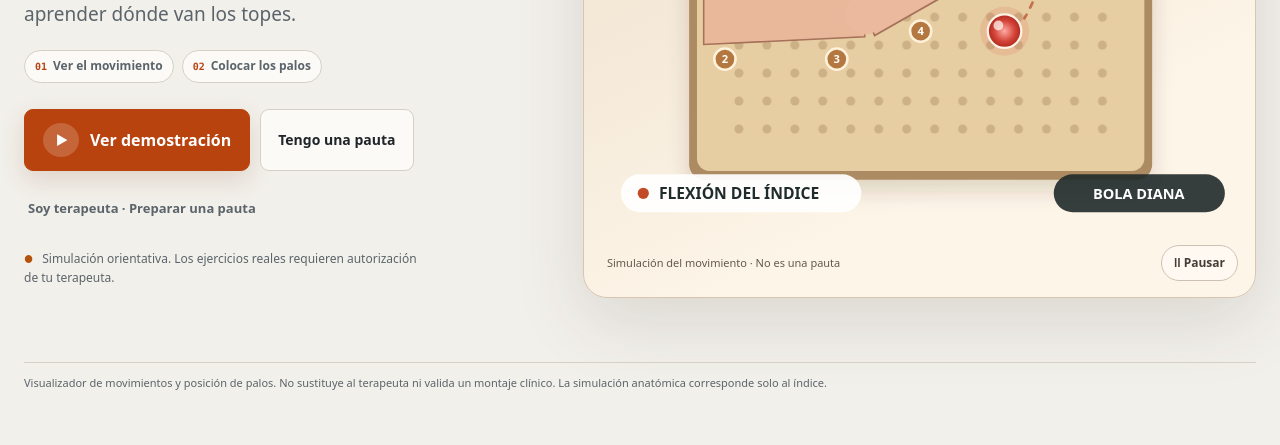
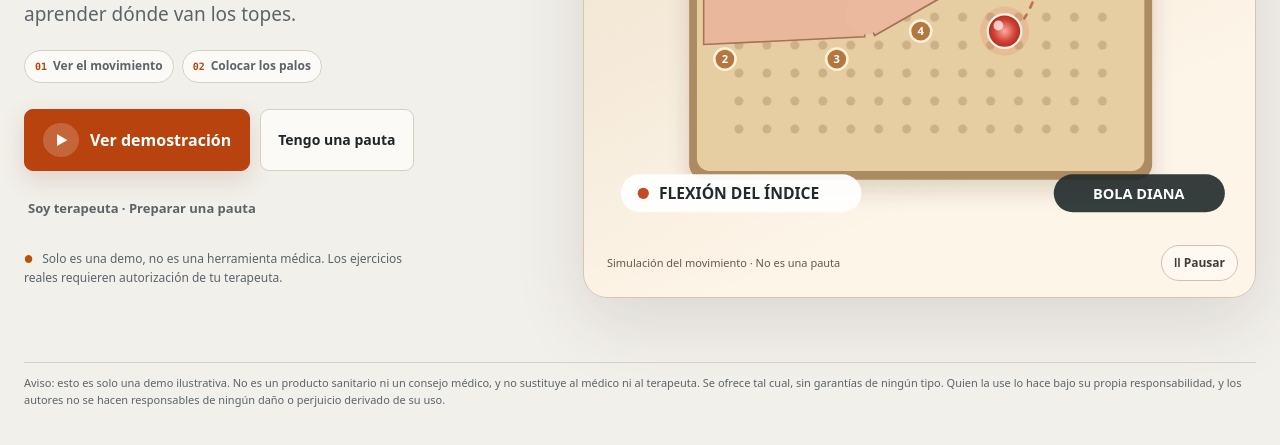
Before and after one commit to michaelmizu/tabla-canadiense, a plain HTML site: page index.html in a window 1280 px wide. Shown: the part 459-904 px from the top of the page. Drawn offline with Linux system fonts and the light colour scheme.

Commit message:
Aviso legal: solo demo, no es herramienta médica, sin garantías ni responsabilidad (app y README ES/FR)
Co-Authored-By: Claude Opus 5.5 <noreply@anthropic.com>
Claude-Session: https://claude.ai/code/session_01HkuyS9bQqRuWsax4iRKuMW

```diff
--- a/index.html
+++ b/index.html
@@ -426,7 +426,7 @@ footer{font-size:11px;line-height:1.5}
       <button id="start-load" type="button" class="ghost button-xl hero-secondary">Tengo una pauta</button>
     </div>
     <button id="start-therapist" type="button" class="quiet-link therapist-entry">Soy terapeuta · Preparar una pauta</button>
-    <p class="welcome-safety"><span aria-hidden="true">●</span> Simulación orientativa. Los ejercicios reales requieren autorización de tu terapeuta.</p>
+    <p class="welcome-safety"><span aria-hidden="true">●</span> Solo es una demo, no es una herramienta médica. Los ejercicios reales requieren autorización de tu terapeuta.</p>
   </div>
   <div class="welcome-art hero-stage" aria-label="Vista animada de un dedo índice moviéndose hacia una bola sobre la tabla">
     <div class="hero-stage-top"><span class="hero-kicker"><span class="pulse-dot" aria-hidden="true"></span> MOVIMIENTO EN DIRECTO</span><span class="hero-indicator">ÍNDICE · VISTA SUPERIOR</span></div>
@@ -794,7 +794,7 @@ footer{font-size:11px;line-height:1.5}
 
   </details>
   </main>
-  <footer>Visualizador de movimientos y posición de palos. No sustituye al terapeuta ni valida un montaje clínico. La simulación anatómica corresponde solo al índice.</footer>
+  <footer>Aviso: esto es solo una demo ilustrativa. No es un producto sanitario ni un consejo médico, y no sustituye al médico ni al terapeuta. Se ofrece tal cual, sin garantías de ningún tipo. Quien la use lo hace bajo su propia responsabilidad, y los autores no se hacen responsables de ningún daño o perjuicio derivado de su uso.</footer>
 </div>
 
 <script>
@@ -2346,7 +2346,8 @@ footer{font-size:11px;line-height:1.5}
     'Ver demostración': 'Voir la démonstration',
     'Demo en movimiento': 'Démo en mouvement',
     'Tengo una pauta': 'J’ai une fiche d’exercices',
-    'Simulación orientativa. Los ejercicios reales requieren autorización de tu terapeuta.': 'Simulation indicative. Les exercices réels nécessitent l’accord de votre thérapeute.',
+    'Solo es una demo, no es una herramienta médica. Los ejercicios reales requieren autorización de tu terapeuta.': 'Ceci est seulement une démo, pas un outil médical. Les exercices réels nécessitent l’accord de votre thérapeute.',
+    'Aviso: esto es solo una demo ilustrativa. No es un producto sanitario ni un consejo médico, y no sustituye al médico ni al terapeuta. Se ofrece tal cual, sin garantías de ningún tipo. Quien la use lo hace bajo su propia responsabilidad, y los autores no se hacen responsables de ningún daño o perjuicio derivado de su uso.': 'Avertissement : ceci est uniquement une démonstration illustrative. Ce n’est ni un dispositif médical ni un avis médical, et elle ne remplace ni le médecin ni le thérapeute. Elle est fournie en l’état, sans aucune garantie. Toute utilisation se fait sous la seule responsabilité de l’utilisateur, et les auteurs déclinent toute responsabilité pour tout dommage ou préjudice résultant de son utilisation.',
     'MOVIMIENTO EN DIRECTO': 'MOUVEMENT ANIMÉ',
     'ÍNDICE · VISTA SUPERIOR': 'INDEX · VUE DE DESSUS',
     'Simulación del movimiento · No es una pauta': 'Simulation du mouvement · Pas une prescription',
```
Also changed, not shown: docs/inicio.png, 2 other files.
